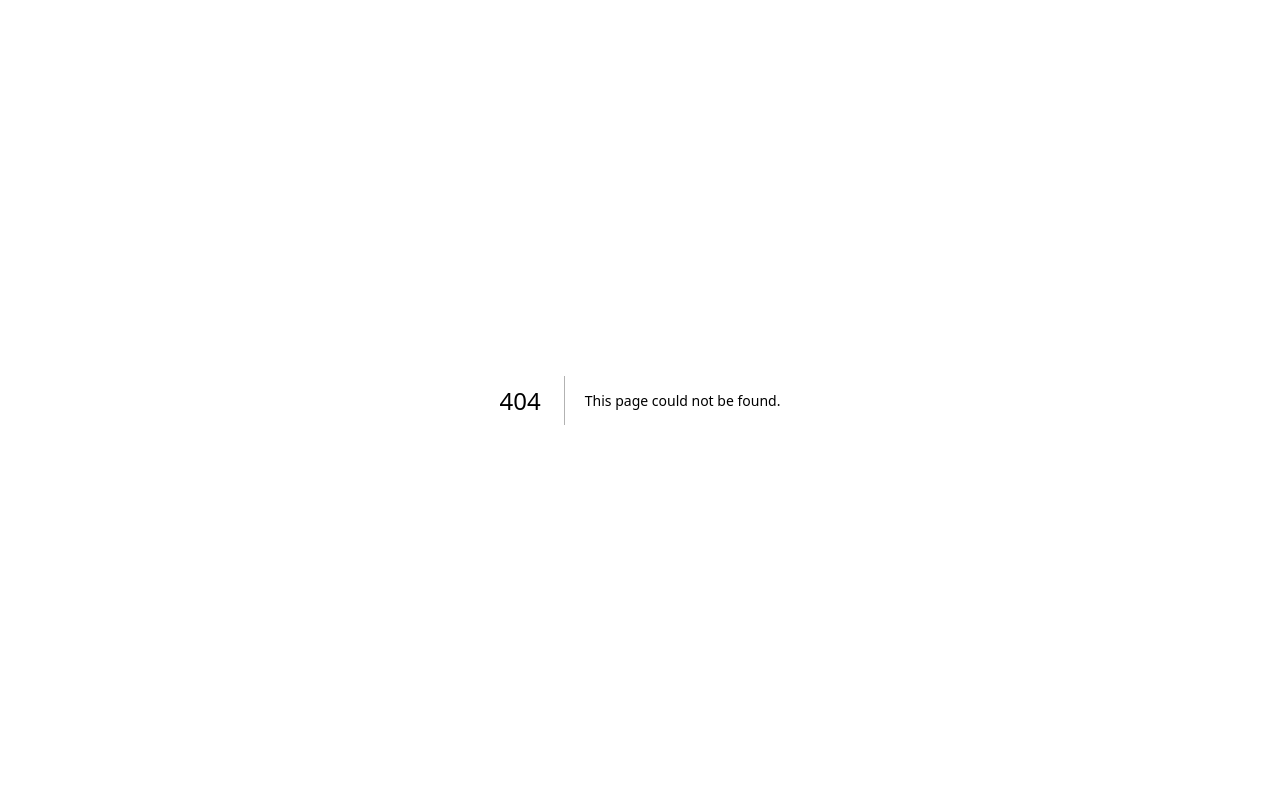
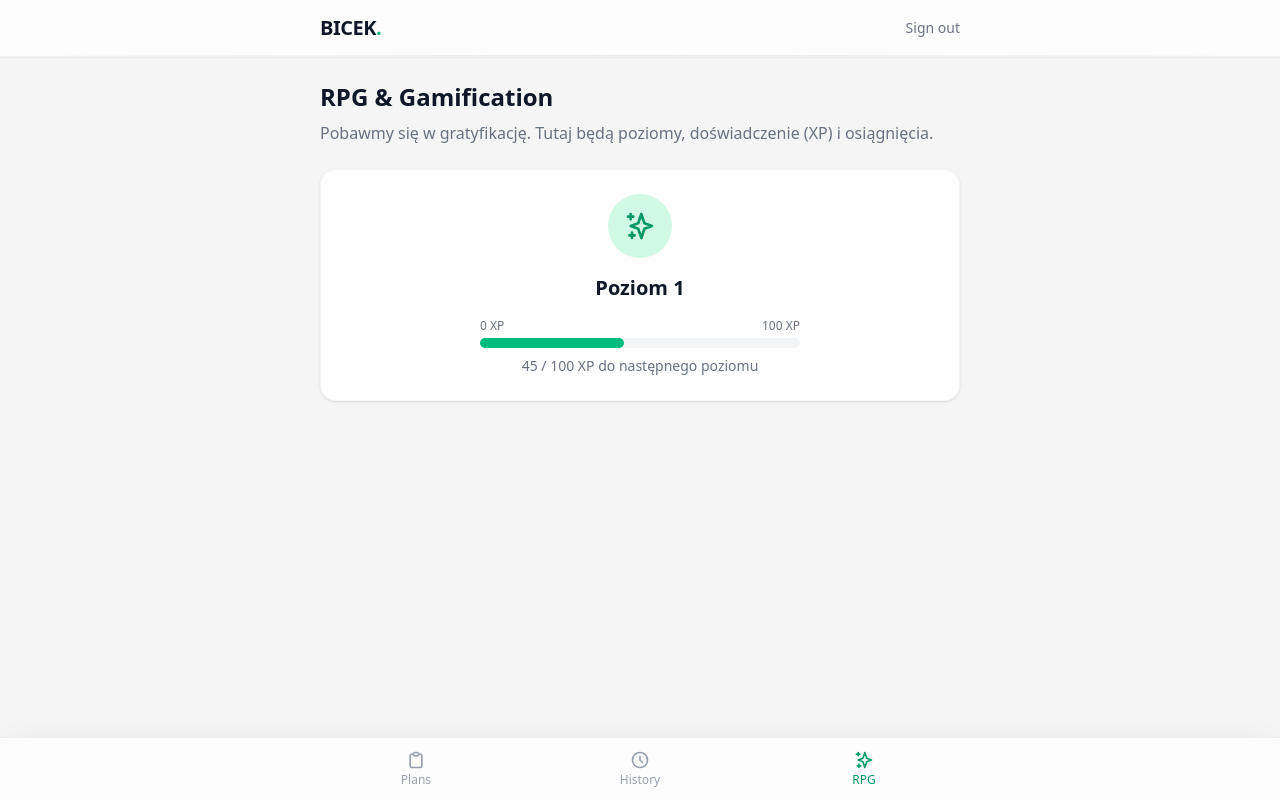
Before and after one commit to marcinstl/bicek, a Next.js app: page /rpg in a window 1280 px wide. Before the commit this address had no page. Built offline with nearby package versions, Linux system fonts and the light colour scheme; no server answers; the database is empty.

Commit message:
added blank rpg route

```diff
--- a/app/(app)/layout.tsx
+++ b/app/(app)/layout.tsx
@@ -24,6 +24,15 @@ const navItems = [
     icon: (
       <svg className="w-5 h-5" fill="none" viewBox="0 0 24 24" stroke="currentColor">
         <path strokeLinecap="round" strokeLinejoin="round" strokeWidth={2} d="M12 8v4l3 3m6-3a9 9 0 11-18 0 9 9 0 0118 0z" />
+      </svg>
+    ),
+  },
+  {
+    href: '/rpg',
+    label: 'RPG',
+    icon: (
+      <svg className="w-5 h-5" fill="none" viewBox="0 0 24 24" stroke="currentColor">
+        <path strokeLinecap="round" strokeLinejoin="round" strokeWidth={2} d="M5 3v4M3 5h4M6 17v4m-2-2h4m5-16l2.286 6.857L21 12l-5.714 2.143L13 21l-2.286-6.857L5 12l5.714-2.143L13 3z" />
       </svg>
     ),
   },
--- /dev/null
+++ b/app/(app)/rpg/page.tsx
@@ -0,0 +1,33 @@
+'use client';
+
+export default function RpgPage() {
+  return (
+    <div className="relative pb-28">
+      <div className="mb-6">
+        <h1 className="text-2xl font-bold text-gray-900">RPG & Gamification</h1>
+        <p className="text-gray-500 mt-2">
+          Pobawmy się w gratyfikację. Tutaj będą poziomy, doświadczenie (XP) i osiągnięcia.
+        </p>
+      </div>
+
+      <div className="rounded-2xl border border-gray-100/90 bg-white/85 backdrop-blur-sm shadow-sm p-6 flex flex-col items-center justify-center text-center">
+        <div className="w-16 h-16 bg-emerald-100 text-emerald-600 rounded-full flex items-center justify-center mb-4">
+          <svg className="w-8 h-8" fill="none" viewBox="0 0 24 24" stroke="currentColor">
+            <path strokeLinecap="round" strokeLinejoin="round" strokeWidth={2} d="M5 3v4M3 5h4M6 17v4m-2-2h4m5-16l2.286 6.857L21 12l-5.714 2.143L13 21l-2.286-6.857L5 12l5.714-2.143L13 3z" />
+          </svg>
+        </div>
+        <h2 className="text-xl font-semibold text-gray-900">Poziom 1</h2>
+        <div className="w-full max-w-xs mt-4">
+          <div className="flex justify-between text-xs text-gray-500 mb-1">
+            <span>0 XP</span>
+            <span>100 XP</span>
+          </div>
+          <div className="w-full bg-gray-100 rounded-full h-2.5">
+            <div className="bg-emerald-500 h-2.5 rounded-full" style={{ width: '45%' }}></div>
+          </div>
+          <p className="text-sm text-gray-500 mt-2">45 / 100 XP do następnego poziomu</p>
+        </div>
+      </div>
+    </div>
+  );
+}
```
